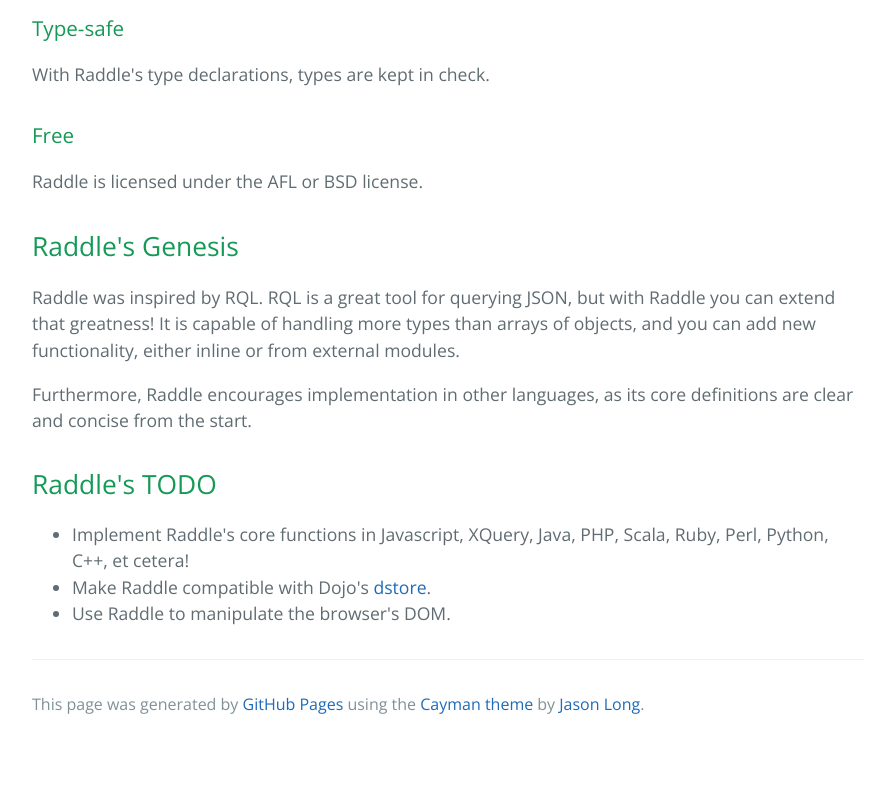
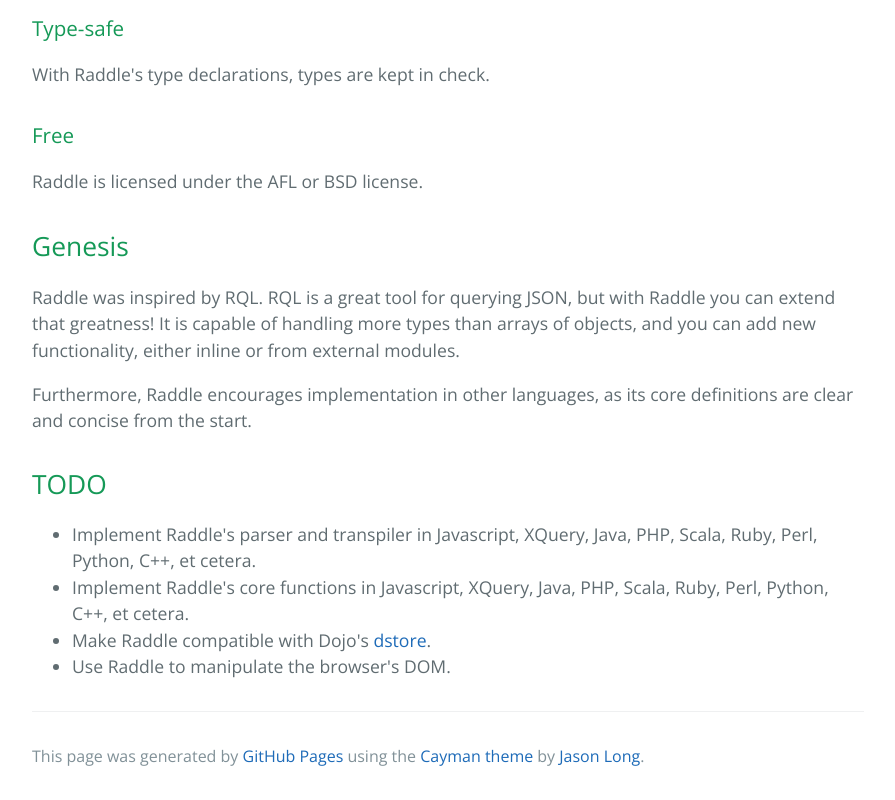
Before and after one commit to raddled/raddle, a plain HTML site: page index.html in a window 1280 px wide. Shown: the part 958-1758 px from the top of the page, without its empty margins (192-1087 px from the left). Before the commit the page ends 1706 px from the top, so only its background shows below. Drawn offline with nearby package versions, Linux system fonts and the light colour scheme.

Commit message:
Replace master branch with page content via GitHub

```diff
--- a/index.html
+++ b/index.html
@@ -17,7 +17,7 @@
 
     <section class="main-content">
       <h2>
-<a id="what-is-raddle" class="anchor" href="#what-is-raddle" aria-hidden="true"><span class="octicon octicon-link"></span></a>What is Raddle?</h2>
+<a id="what-is-it" class="anchor" href="#what-is-it" aria-hidden="true"><span class="octicon octicon-link"></span></a>What is it?</h2>
 
 <p>Raddle is a rad new language for manipulating structured documents on the web. It is <a href="#fully-featured">fully-featured</a>, <a href="#functional">functional</a>, <a href="#point-less">point-less</a>, <a href="#url-encodable">URL-encodable</a>, <a href="#type-safe">type-safe</a> and completely <a href="#free">free</a> (as in speech).</p>
 
@@ -52,17 +52,18 @@
 <p>Raddle is licensed under the AFL or BSD license.</p>
 
 <h2>
-<a id="raddles-genesis" class="anchor" href="#raddles-genesis" aria-hidden="true"><span class="octicon octicon-link"></span></a>Raddle's Genesis</h2>
+<a id="genesis" class="anchor" href="#genesis" aria-hidden="true"><span class="octicon octicon-link"></span></a>Genesis</h2>
 
 <p>Raddle was inspired by RQL. RQL is a great tool for querying JSON, but with Raddle you can extend that greatness! It is capable of handling more types than arrays of objects, and you can add new functionality, either inline or from external modules.</p>
 
 <p>Furthermore, Raddle encourages implementation in other languages, as its core definitions are clear and concise from the start.</p>
 
 <h2>
-<a id="raddles-todo" class="anchor" href="#raddles-todo" aria-hidden="true"><span class="octicon octicon-link"></span></a>Raddle's TODO</h2>
+<a id="todo" class="anchor" href="#todo" aria-hidden="true"><span class="octicon octicon-link"></span></a>TODO</h2>
 
 <ul>
-<li>Implement Raddle's core functions in Javascript, XQuery, Java, PHP, Scala, Ruby, Perl, Python, C++, et cetera!</li>
+<li>Implement Raddle's parser and transpiler in Javascript, XQuery, Java, PHP, Scala, Ruby, Perl, Python, C++, et cetera.</li>
+<li>Implement Raddle's core functions in Javascript, XQuery, Java, PHP, Scala, Ruby, Perl, Python, C++, et cetera.</li>
 <li>Make Raddle compatible with Dojo's <a href="https://github.com/sitepen/dstore">dstore</a>.</li>
 <li>Use Raddle to manipulate the browser's DOM.</li>
 </ul>
```
Also changed, not shown: params.json (+1 -1 lines).
